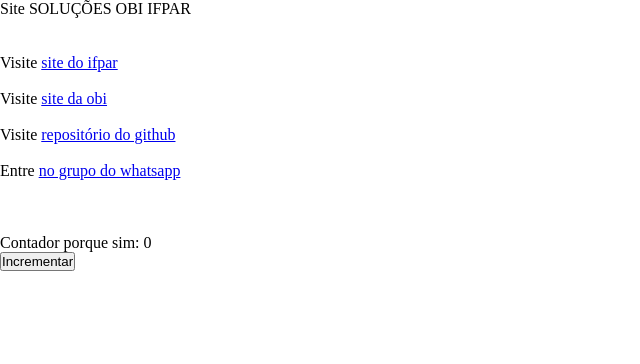
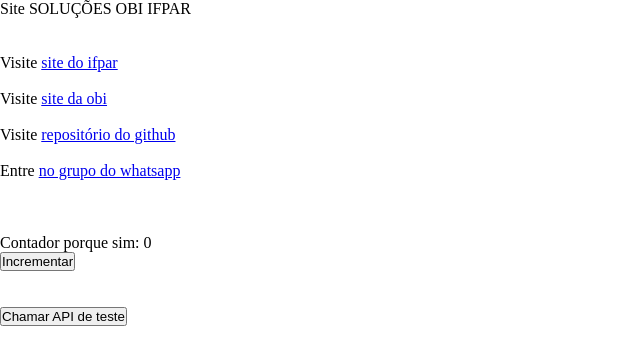
Before and after one commit to G-Aleixo/solucoes-obi-ifpar, a React (Vite) app in the folder site/: page / in a window 1280 px wide. Shown: the top 364 px of the page, without its empty margins (0-640 px from the left). Built offline with nearby package versions, Linux system fonts and the light colour scheme.

Commit message:
test: including API testing

```diff
--- a/site/src/App.jsx
+++ b/site/src/App.jsx
@@ -2,6 +2,20 @@
 
 function App() {
   const [count, setCount] = useState(0);
+  const [message, setMessage] = useState("");
+
+  async function callApi(e) {
+    e.preventDefault();
+
+    try {
+      const response = await fetch("http://localhost:5000/api/hello");
+      const data = await response.json();
+      setMessage(data.message);
+    } catch (error) {
+      console.error("Error calling API:", error);
+      setMessage("Error calling API");
+    }
+  }
 
   return (
     <>
@@ -37,6 +51,11 @@
       <br />
       <p>Contador porque sim: {count}</p>
       <button onClick={() => setCount(count + 1)}>Incrementar</button>
+      <br /><br /><br />
+      <button onClick={callApi}>
+        Chamar API de teste
+      </button>
+      {message && <p>Resposta da API: {message}</p>}
     </>
   );
 }
```
Also changed, not shown: 1 other file (tests, documents, lock files or other folders).
